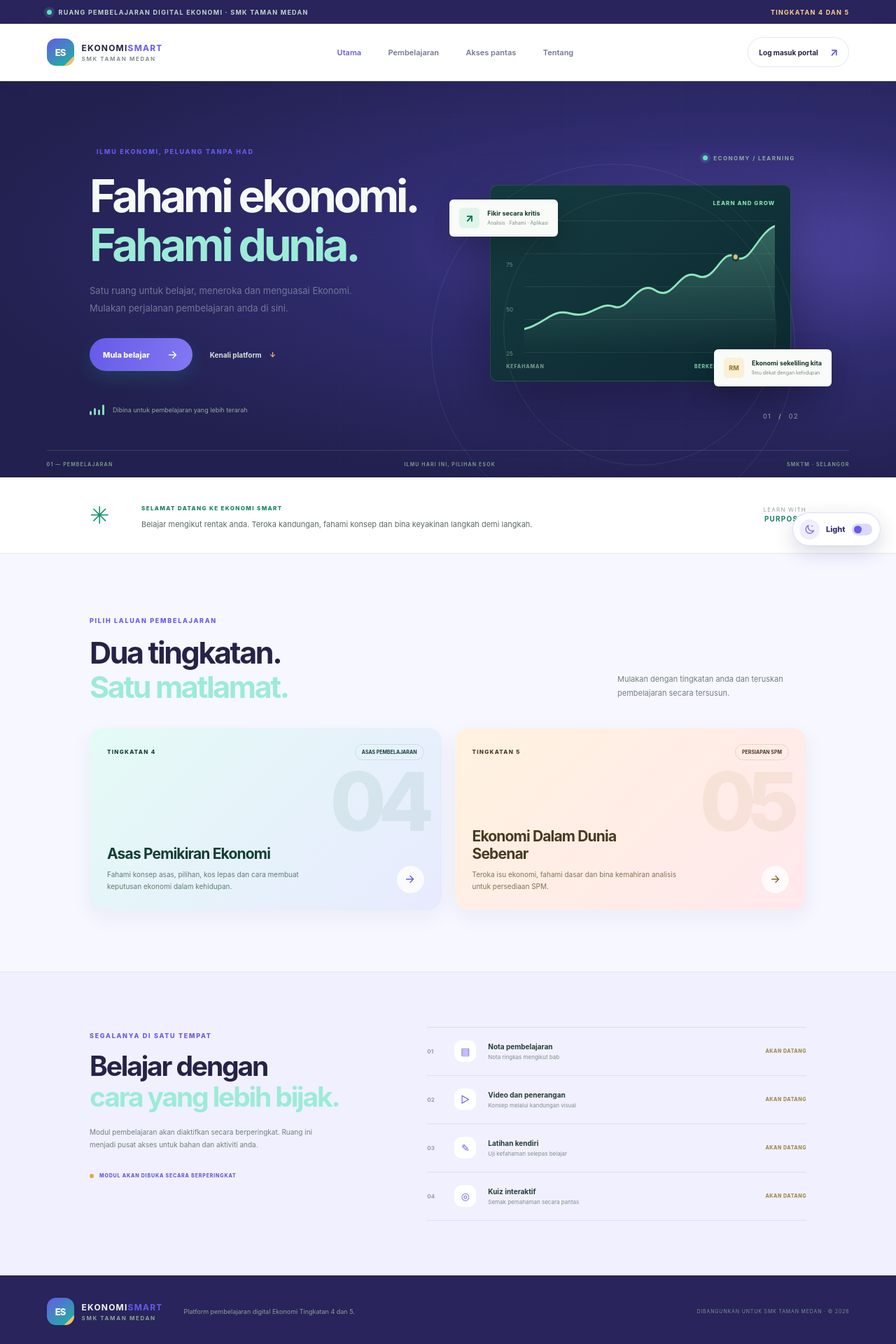
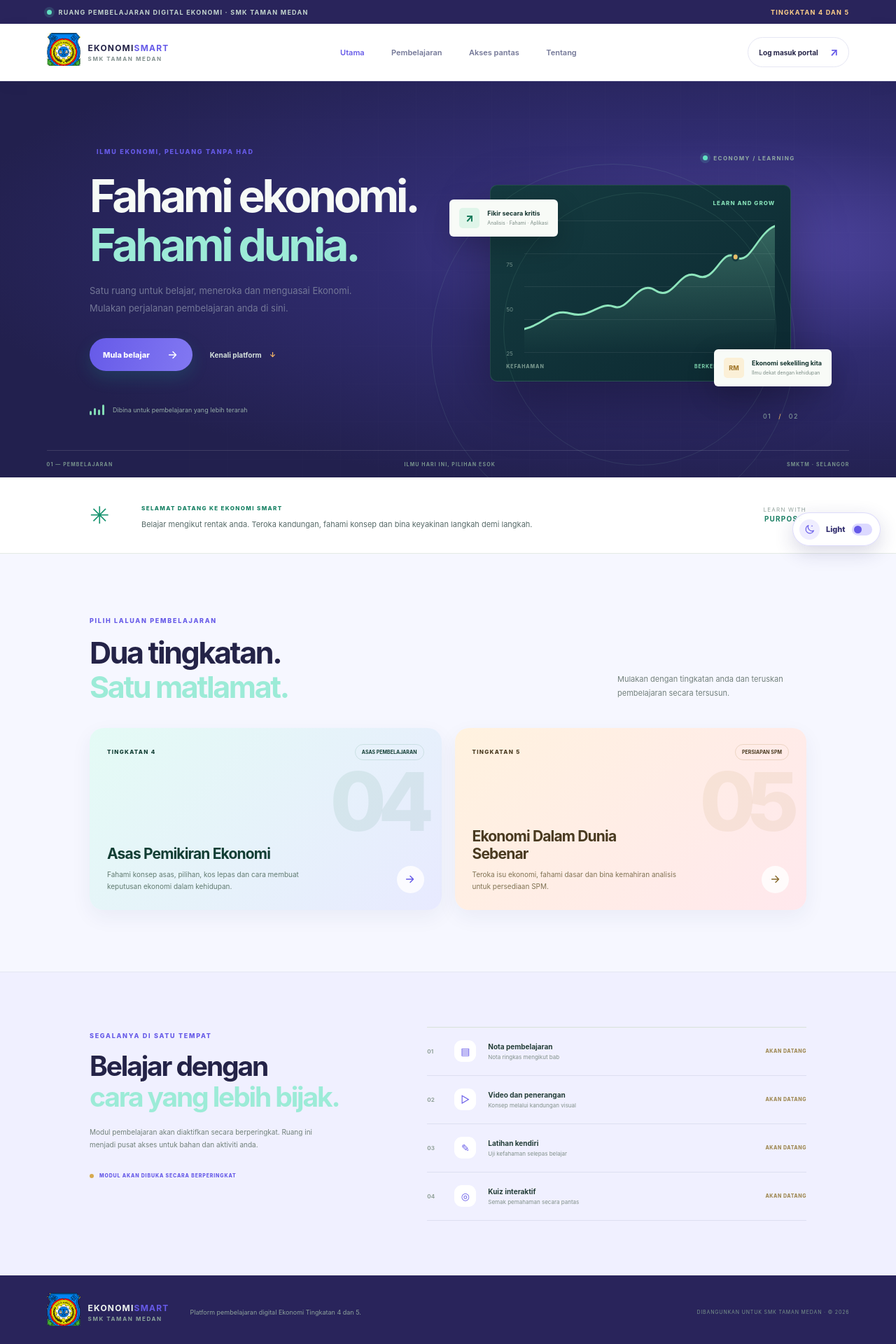
Before and after one commit to sesempurnaproperty/ekonomi-smart-smktm, a Next.js app: page / in a window 1280 px wide. Shown: the top 1920 px of the page at 70% size. Built offline with nearby package versions, Linux system fonts and the light colour scheme.

Commit message:
branding: replace ES monogram with transparent SMK Taman Medan crest

```diff
--- a/app/admin/dashboard/page.tsx
+++ b/app/admin/dashboard/page.tsx
@@ -28,7 +28,7 @@ export default async function AdminDashboardPage() {
     <main className={styles.dashboardShell}>
       <header className={styles.dashboardHeader}>
         <Link className={styles.brand} href="/" aria-label="Ekonomi Smart SMKTM">
-          <span className={styles.brandMark}>ES</span>
+          <span className={styles.brandMark}><img src="/smk-taman-medan-logo.png" alt="Logo SMK Taman Medan" /></span>
           <span className={styles.brandText}><strong>EKONOMI<span>SMART</span></strong><small>PORTAL PENTADBIR · SMK TAMAN MEDAN</small></span>
         </Link>
         <div className={styles.dashboardActions}><span className={styles.teacherBadge}>PENTADBIR</span><TeacherLogoutButton /></div>
--- a/app/guru/dashboard/page.tsx
+++ b/app/guru/dashboard/page.tsx
@@ -25,7 +25,7 @@ export default async function TeacherDashboardPage() {
     <main className={styles.dashboardShell}>
       <header className={styles.dashboardHeader}>
         <Link className={styles.brand} href="/" aria-label="Ekonomi Smart SMKTM">
-          <span className={styles.brandMark}>ES</span>
+          <span className={styles.brandMark}><img src="/smk-taman-medan-logo.png" alt="Logo SMK Taman Medan" /></span>
           <span className={styles.brandText}><strong>EKONOMI<span>SMART</span></strong><small>PORTAL GURU · SMK TAMAN MEDAN</small></span>
         </Link>
         <div className={styles.dashboardActions}><span className={styles.teacherBadge}>AKSES GURU</span><TeacherLogoutButton /></div>
--- a/app/login/page.tsx
+++ b/app/login/page.tsx
@@ -14,7 +14,7 @@ export default function PortalLoginPage() {
       <div className={styles.loginLayout}>
         <section className={styles.brandPanel}>
           <Link className={styles.brand} href="/" aria-label="Ekonomi Smart SMKTM">
-            <span className={styles.brandMark}>ES</span>
+            <span className={styles.brandMark}><img src="/smk-taman-medan-logo.png" alt="Logo SMK Taman Medan" /></span>
             <span className={styles.brandText}>
               <strong>EKONOMI<span>SMART</span></strong>
               <small>SMK TAMAN MEDAN</small>
--- a/app/murid/dashboard/page.tsx
+++ b/app/murid/dashboard/page.tsx
@@ -26,7 +26,7 @@ export default async function StudentDashboardPage() {
     <main className={styles.dashboardShell}>
       <header className={styles.dashboardHeader}>
         <Link className={styles.brand} href="/" aria-label="Ekonomi Smart SMKTM">
-          <span className={styles.brandMark}>ES</span>
+          <span className={styles.brandMark}><img src="/smk-taman-medan-logo.png" alt="Logo SMK Taman Medan" /></span>
           <span className={styles.brandText}><strong>EKONOMI<span>SMART</span></strong><small>RUANG PEMBELAJARAN MURID</small></span>
         </Link>
         <div className={styles.dashboardActions}><span className={styles.teacherBadge}>MURID</span><TeacherLogoutButton /></div>
--- a/app/page.tsx
+++ b/app/page.tsx
@@ -95,7 +95,7 @@ export default function Home() {
 
       <header className="site-header">
         <a className="brand" href="#utama" aria-label="Ekonomi Smart SMKTM">
-          <span className="brand-mark">ES</span>
+          <span className="brand-mark"><img src="/smk-taman-medan-logo.png" alt="Logo SMK Taman Medan" /></span>
           <span className="brand-text">
             <strong>EKONOMI<span>SMART</span></strong>
             <small>SMK TAMAN MEDAN</small>
@@ -220,7 +220,7 @@ export default function Home() {
 
       <footer className="site-footer">
         <a className="brand footer-brand" href="#utama">
-          <span className="brand-mark">ES</span>
+          <span className="brand-mark"><img src="/smk-taman-medan-logo.png" alt="Logo SMK Taman Medan" /></span>
           <span className="brand-text">
             <strong>EKONOMI<span>SMART</span></strong>
             <small>SMK TAMAN MEDAN</small>
--- a/app/visual-system.css
+++ b/app/visual-system.css
@@ -474,3 +474,10 @@ html[data-theme="dark"] [class*="formPanel"] input, html[data-theme="dark"] [cla
   [class*="dashboardGrid"] { grid-template-columns: 1fr !important; }
   [class*="moduleCard"] { min-height: 160px; }
 }
+
+
+/* Official SMK Taman Medan crest replaces the former ES monogram. */
+.brand-mark, [class*="brandMark"] { width:48px !important; height:56px !important; flex:0 0 48px; display:inline-flex !important; align-items:center; justify-content:center; overflow:visible !important; background:transparent !important; border-radius:0 !important; box-shadow:none !important; position:relative; }
+.brand-mark::after, [class*="brandMark"]::after { content:none !important; display:none !important; }
+.brand-mark img, [class*="brandMark"] img { display:block; width:100%; height:100%; object-fit:contain; object-position:center; }
+@media(max-width:720px) { .brand-mark, [class*="brandMark"] { width:43px !important; height:50px !important; flex-basis:43px; } }
```
Also changed, not shown: app/icon.png (added), public/smk-taman-medan-logo.png (added).
